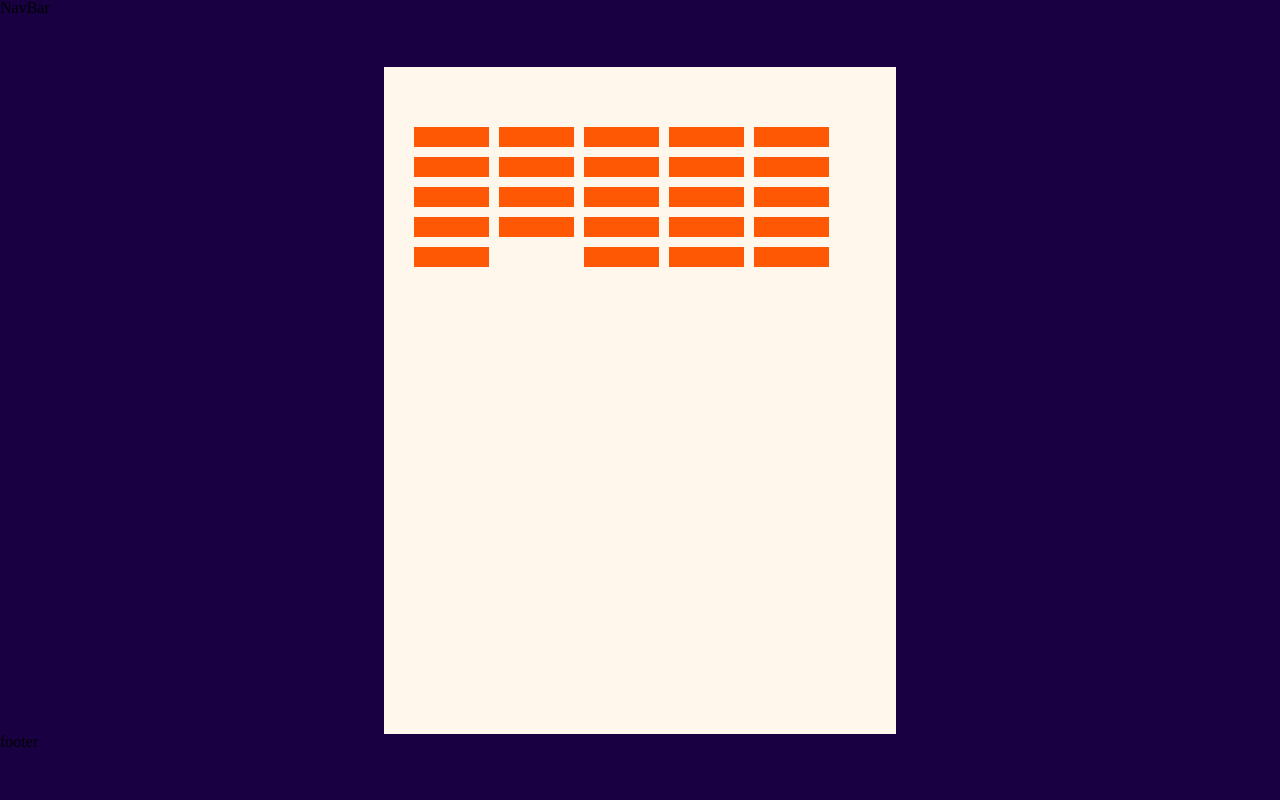
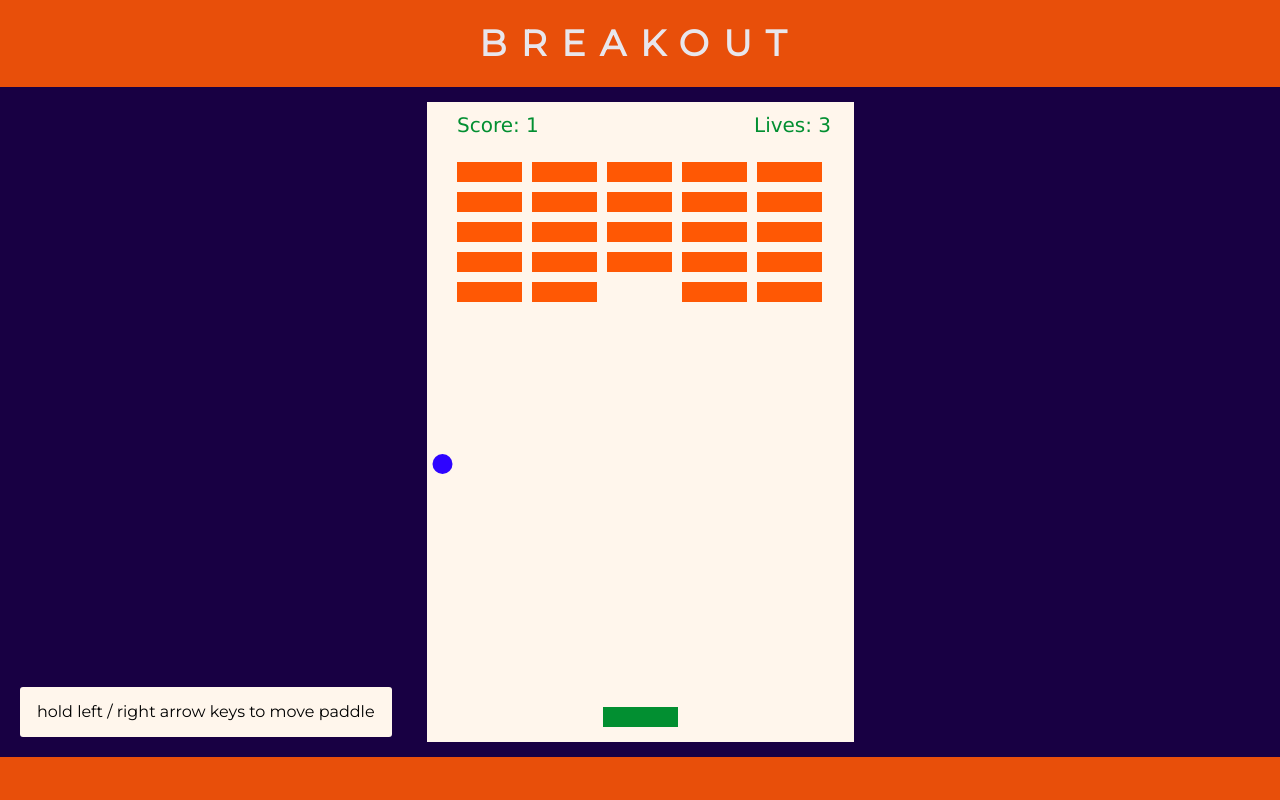
Before and after one commit to ahmedloona/breakout, a website built with webpack: page index.html in a window 1280 px wide. Built offline with Linux system fonts and the light colour scheme.

Commit message:
Add lives

```diff
--- a/index.html
+++ b/index.html
@@ -4,15 +4,25 @@
     <head>
         <meta charset="utf-8" />
         <title>Breakout</title>
+        <link href="https://fonts.googleapis.com/css?family=Montserrat" rel="stylesheet">
     </head>
 
     <body>
-        <nav>NavBar</nav>
+        <header>
+            <div>
+                Breakout
+            </div>
+        </header>
+        <aside id="instructions">
+            <div>
+                hold left / right arrow keys to move paddle
+            </div>
+        </aside>
         <div id="canvas-container">
             <canvas id="canvas"></canvas>
         </div>
         <script src="./dist/main.js"></script>
-        <footer>footer</footer>
+        <footer></footer>
     </body>
 
 </html>
--- a/src/index.js
+++ b/src/index.js
@@ -6,7 +6,6 @@ const Brick = require("./scripts/brick.js");
 
 
 document.addEventListener("DOMContentLoaded", () => {
-
     let canvasContainer = document.getElementById("canvas-container");
     let canvas = document.getElementById("canvas");
 
@@ -40,22 +39,31 @@ document.addEventListener("DOMContentLoaded", () => {
         ctx.fillText("Score: " + score, 30, 30);
     }
 
+    function drawLives() {
+        ctx.font = "20px Verdana";
+        ctx.fillStyle = "#028f31";
+        ctx.fillText("Lives: " + lives, canvas.width - 100, 30);
+    }
+
     let score = 0;
+    let lives = 3;
+    const ballStartPos = [canvas.width / 2, canvas.height - 80]
+    const ballSpeed = [-6, -6]
     const brickRowCount = 5;
     const brickColumnCount = 5;
     const paddleHeight = 20;
     const paddleWidth = 75;
     const paddleCanvasGap = 15;
 
-    const ball = new Ball({
-        start_pos: [canvas.width / 2, canvas.height - 80],
-        curr_pos: [canvas.width / 2, canvas.height - 80],
+    let ball = new Ball({
+        start_pos: ballStartPos,
+        curr_pos: ballStartPos,
         radius: 10,
-        dx_dy: [-6, -6],
+        dx_dy: ballSpeed,
         color: "#2e04ff"
     });
 
-    const paddle = new Paddle({
+    let paddle = new Paddle({
         height: paddleHeight,
         width: paddleWidth,
         color: "#028f31",
@@ -80,22 +88,37 @@ document.addEventListener("DOMContentLoaded", () => {
             score += 1;
         }
         drawScore();
+        drawLives();
+
         if (ball.pastPaddle === true) {
-            alert("ROUND OVER");
-            document.location.reload();
-            // clearInterval(interval);
+            // debugger;
+            ball.pastPaddle = false;
+            lives--;
+            if (lives === 0) {
+                alert("GAME OVER");
+                document.location.reload();
+                clearInterval(interval); // Needed for Chrome to end game
+            }
+            else {
+                ball.x = ballStartPos[0],
+                ball.y = ballStartPos[1],
+                ball.dx = ballSpeed[0];
+                ball.dy = ballSpeed[1];
+            }
+
         }
         if (score == brickRowCount * brickColumnCount) {
             alert("YOU WIN, CONGRATULATIONS!");
             document.location.reload();
-            // clearInterval(interval);
+            clearInterval(interval);
         }
-        requestAnimationFrame(refreshDrawing);
+
+        // requestAnimationFrame(refreshDrawing);
     }
 
-    // let interval = setInterval(refreshDrawing, 30);
+    let interval = setInterval(refreshDrawing, 30);
 
 
-    refreshDrawing();
+    // refreshDrawing();
 
 });
--- a/src/index.scss
+++ b/src/index.scss
@@ -3,15 +3,48 @@
 body {
     height: 100vh;
     display: grid;
-    grid-template-rows: 1fr 10fr 1fr;
-    grid-template-columns: 3fr 4fr 3fr;
+    grid-template-rows: 2fr 12fr 1fr;
+    grid-template-columns: 4fr 4fr 4fr;
     background-color: #180043;
 
-    nav {
+    header {
+        display: flex;
+        justify-content: center;
         grid-row-start: 1;
         grid-row-end: 2;
         grid-column-start: 1;
         grid-column-end: 4;
+        background-color: #ff5804;
+        opacity: 0.9;
+        font-family: 'Montserrat', sans-serif;
+        font-size: 2.25em;
+        font-weight: bold;
+        text-transform: uppercase;
+        letter-spacing: 0.4em;
+        color: white;
+
+        div {
+            display: flex;
+            flex-direction: column;
+            justify-content: center;
+        }
+    }
+
+    #instructions {
+        padding: 20px;
+        display: flex;
+        flex-direction: column;
+        justify-content: flex-end;
+        div {
+            display: flex;
+            justify-content: center;
+            align-items: center;
+            height: 50px;
+            background-color: #fff6ec;
+            border-radius: 3px;
+            font-family: 'Montserrat', sans-serif;
+            font-size: 1.0em;
+        }
     }
 
     #canvas-container {
@@ -21,11 +54,8 @@ body {
         grid-column-end: 3;
         width: 100%;
         height: 100%;
-        border: 5px black;
-        // box-shadow: 12px 0px 20px rgba(255, 255, 255, 0.934),
-        //             0px 12px 20px rgba(255, 255, 255, 0.934),
-        //             -12px 0px 20px rgba(255, 255, 255, 0.934),
-        //             0px -12px 20px rgba(255, 255, 255, 0.934);
+        padding: 15px;
+
         #canvas {
             background-color: #fff6ec;
             display: block;
@@ -37,6 +67,8 @@ body {
         grid-row-end: 4;
         grid-column-start: 1;
         grid-column-end: 4;
+        background-color: #ff5804;
+        opacity: 0.9;
     }
 
 }
--- a/src/scripts/ball.js
+++ b/src/scripts/ball.js
@@ -32,9 +32,9 @@ Ball.prototype.move = function(canvas, paddle) {
     }
     if ( topCollision || paddleCollision) {
         this.dy = -1 * this.dy;
-        if (paddleCollision) {
-            this.radius -= 1;
-        }
+        // if (paddleCollision) {
+        //     // this.radius -= 1;
+        // }
     } else if (bottomCollision) {
         this.pastPaddle = true;
     }
--- a/src/scripts/brick.js
+++ b/src/scripts/brick.js
@@ -21,7 +21,7 @@ Brick.setupBricks = function (brickRowCount, brickColumnCount) {
         for (let r = 0; r < brickRowCount; r++) {
 
             let brick = new Brick({
-                width: 75,
+                width: 65,
                 height: 20,
                 padding: 10,
                 offsetTop: 60,
@@ -65,7 +65,7 @@ Brick.detectCollisions = function(ball, bricks, brickRowCount, brickColumnCount)
                 if (ball.x > brick.x && ball.x < brick.x + brick.width && ball.y > brick.y && ball.y < brick.y + brick.height) {
                     ball.dy = -1 * ball.dy;
                     brick.visible = false;
-                    ball.radius += 1;
+                    // ball.radius += 1;
                     return true;
                 }
             }
--- a/src/scripts/paddle.js
+++ b/src/scripts/paddle.js
@@ -18,12 +18,6 @@ Paddle.prototype.render = function(ctx) {
 };
 
 Paddle.prototype.move = function(canvas) {
-    // if (this.rightArrowPress) {
-    //     this.paddleX += 7;
-    // }
-    // else if (this.leftArrowPress) {
-    //     this.paddleX -= 7;
-    // }
 
     if (this.rightArrowPress && this.paddleX < canvas.width - this.width) {
         this.paddleX += this.dx;
```
Also changed, not shown: dist/main.js.
